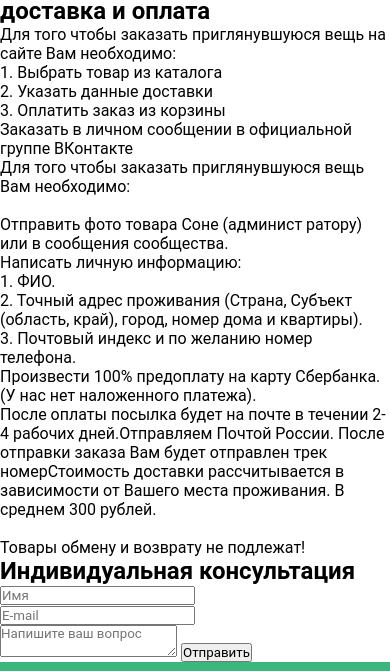
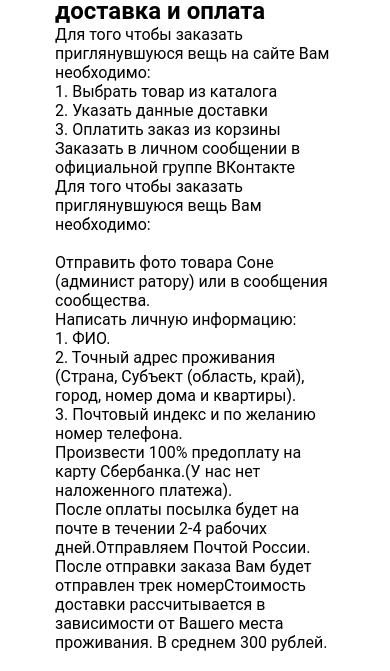
Before and after one commit to Olrosa/sophie-shop, a website: page src/delivery.html in a window 390 px wide. Shown: the part 143-814 px from the top of the page. Drawn offline with Linux system fonts and the light colour scheme.

Commit message:
some adapts

```diff
--- a/src/delivery.html
+++ b/src/delivery.html
@@ -39,13 +39,13 @@
         </div>
     </header>
     <section class="section delivery">
-        <div class="delivery__wrapper">
+        <div class="delivery__wrapper wrapper">
             <div class="flex-offer-col">
-                <h1 class="h1 tac">
+                <h1 class="h1 tac delivery__title">
                     доставка и оплата
                 </h1>
-                <div class="flex-offer delivery__box">
-                    <p class="delivery__box-item">
+                <div class="flex-offer delivery__box no-wrap">
+                    <p class="delivery__box-item w-300">
                         Для того чтобы заказать приглянувшуюся вещь на сайте Вам необходимо:
                     </p>
                     <p class="delivery__box-item">
@@ -57,7 +57,7 @@
                 <span class="line mt-40"></span>
 
                 <div class="flex-offer delivery__box no-wrap">
-                    <p class="delivery__box-item">
+                    <p class="delivery__box-item w-300">
                         Заказать в личном сообщении в официальной группе ВКонтакте
                     </p>
                     <p class="delivery__box-item mw-none">
@@ -77,13 +77,13 @@
         </div>
     </section>
     <section class="section consultation">
-        <div class="consultation__wrapper">
+        <div class="consultation__wrapper wrapper">
             <div class="flex-offer-col jus-con-cen">
                 <h2 class="tac h2">
                     Индивидуальная консультация
                 </h2>
                 <form  class="form consultation__form">
-                    <div class="flex-offer jus-con-sb consulation__input-offer">
+                    <div class="flex-offer jus-con-sb consultation__input-offer">
                         <input placeholder="Имя" type="text" class="form-input consultation__input">
                         <input placeholder="E-mail" type="text" class="form-input consultation__input">
                     </div>
--- a/src/sass/blocks/_consultation.scss
+++ b/src/sass/blocks/_consultation.scss
@@ -24,3 +24,27 @@
         margin-top: 44px;
     }
 }
+
+@media (max-width: 768px) {
+    .consultation {
+        &__input-offer {
+            margin-top: 20px;
+            flex-direction: column;
+            gap: 16px;
+        }
+        &__input {
+            width: 100%;
+        }
+        &__btn {
+            width: 100%;
+        }
+    }
+}
+
+@media (max-width: 576px) {
+    .consultation {
+        &__form {
+            margin-top: 44px;
+        }
+    }
+}
--- a/src/sass/blocks/_delivery.scss
+++ b/src/sass/blocks/_delivery.scss
@@ -14,7 +14,7 @@
             margin-top: 150px;
         }
         &-item {
-            max-width: 300px;
+
             color: #313131;
             font-family: "Cormorant Garamond";
             font-size: 22px;
@@ -23,5 +23,37 @@
         .mw-none {
             max-width: none;
         }
+
+    }
+    .w-300 {
+        width: 300px;
+        min-width: 300px;
     }
 }
+
+@media (max-width: 768px) {
+    .delivery {
+        padding: 100px 0 0 0;
+        &__box {
+            flex-direction: column;
+            gap: 25px;
+            margin-top: 25px;
+            &-item {
+                font-size: 12px;
+            }
+
+        }
+        .w-300 {
+            width: auto;
+            min-width: auto;
+        }
+    }
+}
+
+@media (max-width: 576px) {
+    .delivery {
+        &__title {
+            margin-bottom: 50px;
+        }
+    }
+}
--- a/src/sass/blocks/_other.scss
+++ b/src/sass/blocks/_other.scss
@@ -97,6 +97,15 @@
     background: rgba(49, 49, 49, .5);
 }
 
+@media (max-width: 768px) {
+    .form {
+        &-input {
+            font-size: 12px;
+            padding: 14px 10px;
+        }
+    }
+}
+
 @media (max-width: 576px) {
     .h1 {
         font-size: 24px;
--- a/src/sass/style.scss
+++ b/src/sass/style.scss
@@ -31,6 +31,12 @@ a {
     }
 }
 
+@media (max-width: 390px) {
+    .wrapper {
+        padding: 0 10px;
+    }
+}
+
 
 
 @import 'libs/olrosa-lib';
```
Also changed, not shown: src/sass/blocks/_about.scss (+55 -0 lines), src/sass/blocks/_collection.scss (+46 -0 lines), dist/css/style.min.css, dist/delivery.html.
